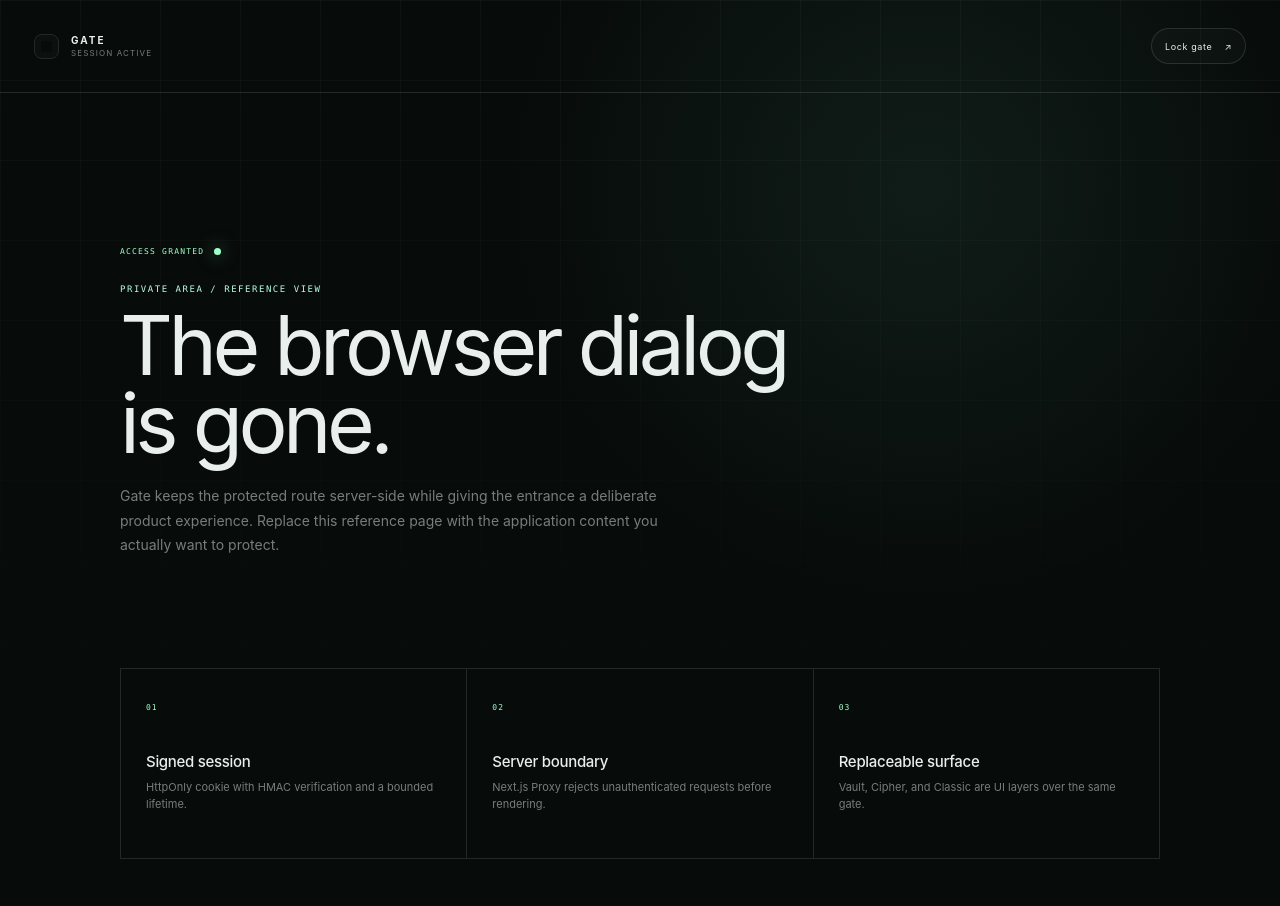
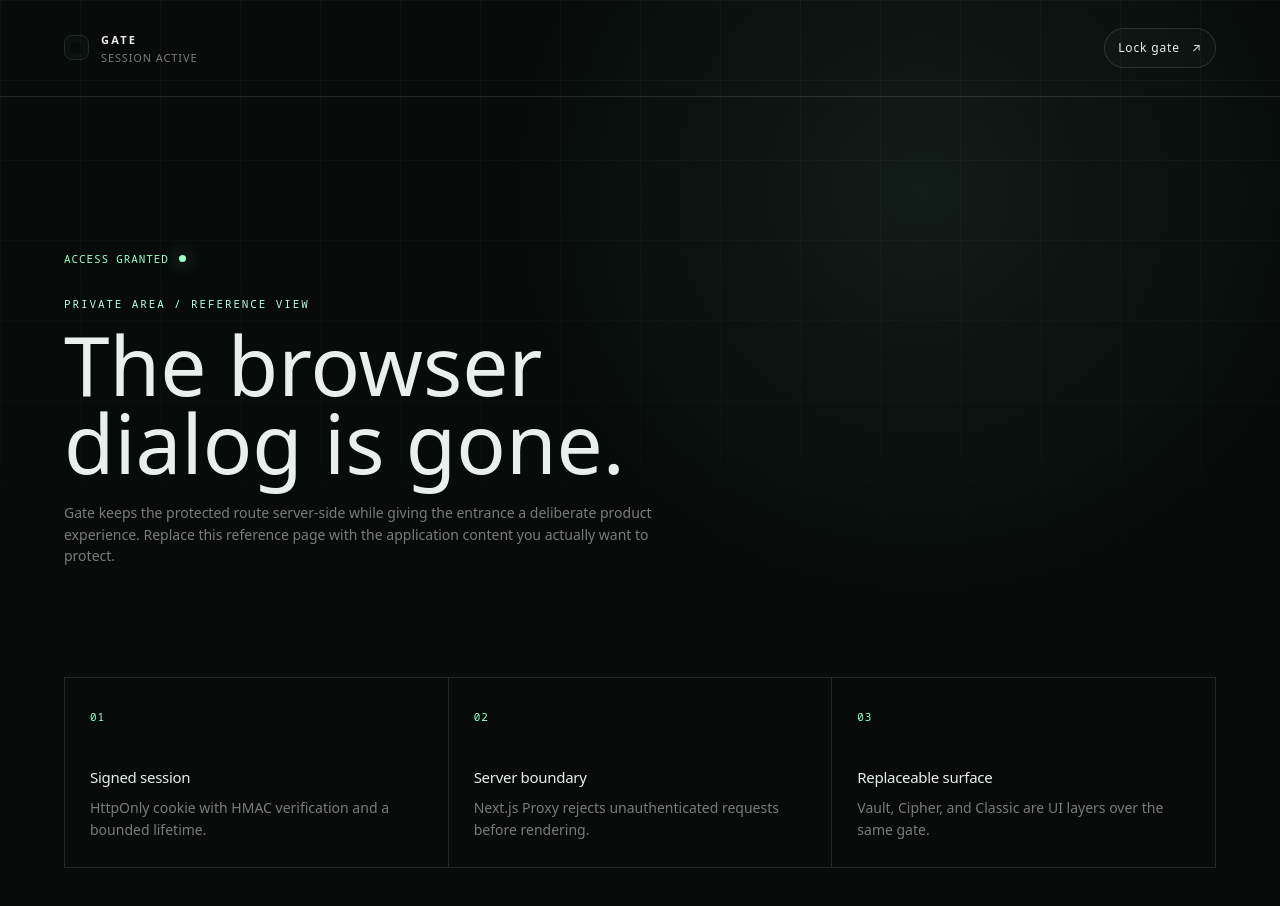
Before and after one commit to akiralazycat/gate, a Next.js app: page /protected in a window 1280 px wide. Shown: the top 906 px of the page. Built offline with nearby package versions, Linux system fonts and the light colour scheme.

Commit message:
Refine House typography and spacing

```diff
--- a/app/globals.css
+++ b/app/globals.css
@@ -17,14 +17,7 @@
   text-rendering: optimizeLegibility;
 }
 
-.house-bar { min-height: 30px; padding: 0 clamp(18px, 4vw, 48px); display: flex; align-items: center; justify-content: space-between; gap: 20px; position: relative; z-index: 100; border-bottom: 1px solid var(--house-line); background: var(--house-surface); color: var(--house-muted); backdrop-filter: blur(18px); font: 650 9px/1 ui-monospace, SFMono-Regular, Menlo, monospace; letter-spacing: .12em; text-transform: uppercase; }
-.house-bar a { display: inline-flex; align-items: center; gap: 8px; color: var(--house-text); text-decoration: none; }
-.house-bar a:hover { color: var(--house-signal); }
-.house-bar a:focus-visible { outline: 2px solid var(--house-focus); outline-offset: 3px; }
-.house-bar__mark { width: 7px; height: 7px; border: 1px solid currentColor; border-radius: 2px; box-shadow: 3px -3px 0 -1px var(--house-surface), 3px -3px 0 0 currentColor; }
-.house-bar__product { color: var(--house-muted); }
 ::selection { background: color-mix(in srgb, var(--house-signal) 26%, transparent); color: var(--house-text); }
-@media (max-width: 560px) { .house-bar { min-height: 28px; } .house-bar__product { display: none; } }
 @media (prefers-reduced-motion: reduce) { html { scroll-behavior: auto !important; } *, *::before, *::after { animation-duration: .01ms !important; animation-iteration-count: 1 !important; transition-duration: .01ms !important; } }
 
 * {
@@ -39,7 +32,7 @@
 body {
   margin: 0;
   min-height: 100vh;
-  font-family: Inter, ui-sans-serif, -apple-system, BlinkMacSystemFont, "Segoe UI", sans-serif;
+  font-family: var(--font-ui);
   -webkit-font-smoothing: antialiased;
 }
 
@@ -192,7 +185,7 @@
 .brand-lockup small,
 .transport-status,
 .gate-footer {
-  font-size: 9px;
+  font-size: 11px;
   letter-spacing: 0.16em;
   text-transform: uppercase;
 }
@@ -245,8 +238,8 @@
 .panel-kicker,
 .cipher-topline,
 .cipher-meta {
-  font-family: "SFMono-Regular", Consolas, "Liberation Mono", monospace;
-  font-size: 9px;
+  font-family: var(--font-mono);
+  font-size: 11px;
   letter-spacing: 0.17em;
   text-transform: uppercase;
 }
@@ -260,7 +253,7 @@
   font-size: clamp(28px, 4vw, 45px);
   font-weight: 480;
   line-height: 1.05;
-  letter-spacing: -0.04em;
+  letter-spacing: 0;
 }
 
 .gate-intro p {
@@ -292,14 +285,14 @@
   color: var(--muted);
   background: transparent;
   cursor: pointer;
-  font-size: 10px;
+  font-size: 11px;
   letter-spacing: 0.04em;
   transition: 180ms ease;
 }
 
 .mode-switcher button span {
-  font-family: "SFMono-Regular", Consolas, monospace;
-  font-size: 8px;
+  font-family: var(--font-mono);
+  font-size: 11px;
   opacity: 0.55;
 }
 
@@ -507,7 +500,7 @@
 
 .keypad .keypad-action {
   color: var(--muted);
-  font-size: 9px;
+  font-size: 11px;
   letter-spacing: 0.1em;
 }
 
@@ -541,8 +534,8 @@
   border-radius: 10px;
   color: #07100d;
   background: var(--accent);
-  font-family: "SFMono-Regular", Consolas, monospace;
-  font-size: 9px;
+  font-family: var(--font-mono);
+  font-size: 11px;
   letter-spacing: 0.14em;
 }
 
@@ -650,8 +643,8 @@
   bottom: 17px;
   left: 18px;
   color: var(--muted);
-  font-family: "SFMono-Regular", Consolas, monospace;
-  font-size: 8px;
+  font-family: var(--font-mono);
+  font-size: 11px;
   line-height: 1.6;
   letter-spacing: 0.08em;
 }
@@ -675,7 +668,7 @@
   margin: 9px 0 7px;
   font-size: 25px;
   font-weight: 480;
-  letter-spacing: -0.035em;
+  letter-spacing: 0;
 }
 
 .cipher-form-copy p,
@@ -690,8 +683,8 @@
   align-self: center;
   gap: 7px;
   color: var(--muted);
-  font-family: "SFMono-Regular", Consolas, monospace;
-  font-size: 8px;
+  font-family: var(--font-mono);
+  font-size: 11px;
   letter-spacing: 0.14em;
 }
 
@@ -717,7 +710,7 @@
   outline: 0;
   color: var(--ink);
   background: transparent;
-  font-family: "SFMono-Regular", Consolas, monospace;
+  font-family: var(--font-mono);
   font-size: 12px;
   letter-spacing: 0.12em;
 }
@@ -732,8 +725,8 @@
   padding: 0 15px;
   color: #0a0804;
   background: var(--accent);
-  font-family: "SFMono-Regular", Consolas, monospace;
-  font-size: 8px;
+  font-family: var(--font-mono);
+  font-size: 11px;
   letter-spacing: 0.12em;
 }
 
@@ -743,7 +736,7 @@
   justify-content: space-between;
   margin-bottom: 17px;
   color: var(--muted);
-  font-size: 7px;
+  font-size: 11px;
 }
 
 .classic-panel {
@@ -786,7 +779,7 @@
   gap: 7px;
   margin-top: 14px;
   color: var(--muted);
-  font-size: 10px;
+  font-size: 11px;
   font-weight: 600;
 }
 
@@ -820,7 +813,7 @@
 .classic-note {
   margin: 18px 0 0;
   color: var(--muted);
-  font-size: 9px;
+  font-size: 11px;
   line-height: 1.5;
   text-align: center;
 }
@@ -832,8 +825,8 @@
   min-height: 24px;
   margin-top: 18px;
   color: var(--muted);
-  font-family: "SFMono-Regular", Consolas, monospace;
-  font-size: 8px;
+  font-family: var(--font-mono);
+  font-size: 11px;
   letter-spacing: 0.11em;
   text-transform: uppercase;
 }
@@ -879,7 +872,7 @@
 .gate-footer {
   padding-top: 14px;
   padding-bottom: 22px;
-  font-size: 8px;
+  font-size: 11px;
 }
 
 @keyframes rotate {
@@ -1068,3 +1061,28 @@
     display: none;
   }
 }
+
+/* House v1: shared typography and spacing contract. */
+:root {
+  --font-ui: system-ui, -apple-system, BlinkMacSystemFont, "Segoe UI", Roboto, "Noto Sans", "Helvetica Neue", Arial, sans-serif;
+  --font-mono: ui-monospace, "SFMono-Regular", "Cascadia Mono", "Roboto Mono", "Noto Sans Mono", Menlo, Consolas, monospace;
+  --font-editorial: ui-serif, "New York", Georgia, "Times New Roman", serif;
+  --text-decorative: 10px; --text-meta: 11px; --text-label: 12px; --text-control: 13px;
+  --text-body-sm: 14px; --text-body: 16px; --text-lede: clamp(17px, 1.5vw, 20px);
+  --space-1: 4px; --space-2: 8px; --space-3: 12px; --space-4: 16px; --space-5: 24px;
+  --space-6: 32px; --space-7: 48px; --space-8: 64px; --space-9: 96px; --space-10: 128px;
+  --page-gutter: clamp(20px, 5vw, 72px); --section-space: clamp(64px, 8vw, 112px);
+  --card-padding: clamp(16px, 2vw, 24px); --content-max: 1480px;
+  --header-height: 72px; --toolbar-height: 64px;
+}
+
+body { font-family: var(--font-ui); line-height: 1.55; }
+p { max-width: 68ch; }
+.gate-page { padding-inline: var(--page-gutter); }
+.gate-footer { min-height: 128px; padding-block: var(--space-7); }
+.gate-stage { width: min(var(--content-max), 100%); margin-inline: auto; }
+.brand-lockup span, .gate-footer, .transport-status, .cipher-topline, .mode-hint, .cipher-meta, .cipher-coordinates, .classic-note, .gate-status small { font-family: var(--font-mono); font-size: var(--text-meta); line-height: 1.45; letter-spacing: .08em; }
+.mode-switcher button, .keypad button, .classic-submit, .unlock-button, .cipher-submit, .cipher-input input, .classic-field input { min-height: 40px; font-size: var(--text-control); }
+.cipher-form-copy p, .classic-copy p { font-family: var(--font-ui); font-size: var(--text-body-sm); line-height: 1.55; }
+@media (max-width: 760px) { .gate-page { padding-inline: var(--page-gutter); } .gate-footer { min-height: 96px; padding-block: var(--space-6); } }
+@media (pointer: coarse) { .mode-switcher button, .keypad button, .classic-submit, .unlock-button, .cipher-submit, .cipher-input input, .classic-field input { min-height: 44px; } }
--- a/app/protected/protected.css
+++ b/app/protected/protected.css
@@ -53,13 +53,13 @@
 }
 
 .protected-brand strong {
-  font-size: 10px;
+  font-size: 11px;
   letter-spacing: 0.2em;
 }
 
 .protected-brand small {
   color: var(--protected-muted);
-  font-size: 8px;
+  font-size: 11px;
   letter-spacing: 0.14em;
 }
 
@@ -74,7 +74,7 @@
   color: var(--protected-ink);
   background: rgba(255, 255, 255, 0.02);
   cursor: pointer;
-  font-size: 9px;
+  font-size: 11px;
   letter-spacing: 0.07em;
 }
 
@@ -96,8 +96,8 @@
   gap: 10px;
   margin-bottom: 28px;
   color: #9fffc8;
-  font-family: "SFMono-Regular", Consolas, monospace;
-  font-size: 8px;
+  font-family: var(--font-mono);
+  font-size: 11px;
   letter-spacing: 0.15em;
 }
 
@@ -118,7 +118,7 @@
   font-size: clamp(46px, 7vw, 82px);
   font-weight: 430;
   line-height: 0.96;
-  letter-spacing: -0.055em;
+  letter-spacing: 0;
 }
 
 .protected-copy > p:last-child {
@@ -146,8 +146,8 @@
 
 .protected-grid article > span {
   color: #9fffc8;
-  font-family: "SFMono-Regular", Consolas, monospace;
-  font-size: 8px;
+  font-family: var(--font-mono);
+  font-size: 11px;
   letter-spacing: 0.13em;
 }
 
@@ -187,3 +187,11 @@
     margin-top: 28px;
   }
 }
+
+/* House v1 readable protected-state labels and touch targets. */
+.protected-header { min-height: var(--header-height); padding-inline: var(--page-gutter); }
+.protected-shell { width: min(var(--content-max), calc(100% - (2 * var(--page-gutter)))); }
+.protected-brand small, .protected-status, .protected-grid article > span { font-size: var(--text-meta); line-height: 1.45; letter-spacing: .08em; }
+.protected-lock { min-height: 40px; font-size: var(--text-label); }
+.protected-copy > p:last-child, .protected-grid p { font-size: var(--text-body-sm); line-height: 1.55; }
+@media (pointer: coarse) { .protected-lock { min-height: 44px; } }
--- a/components/gate-shell.tsx
+++ b/components/gate-shell.tsx
@@ -1,7 +1,6 @@
 "use client";
 
 import { FormEvent, useMemo, useState } from "react";
-import { HouseBar } from "@/components/house-bar";
 
 import type { GateMode } from "@/lib/gate";
 
@@ -159,7 +158,6 @@
 
   return (
     <>
-      <HouseBar product="Gate" />
       <main className={`gate-page gate-page--${activeMode}`}>
       <div className="ambient-grid" aria-hidden="true" />
       <div className="ambient-orb ambient-orb--one" aria-hidden="true" />
```
Also changed, not shown: components/house-bar.tsx (deleted, +0 -11 lines), components/theme-builder.module.css.
